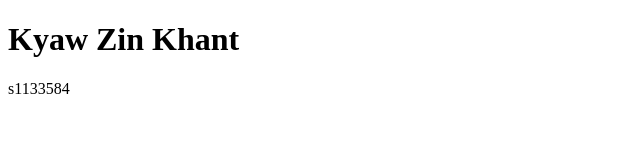
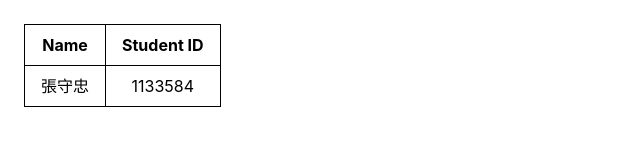
Before and after one commit to kryy0O/Ryan67.github.io, a plain HTML site: page index.html in a window 1280 px wide. Shown: the whole page, without its empty margins (0-640 px from the left). Drawn offline with nearby package versions, Linux system fonts and the light colour scheme.

Commit message:
Update index.html

```diff
--- a/index.html
+++ b/index.html
@@ -1,12 +1,45 @@
 <!DOCTYPE html>
-<html lang="en">
+<html lang="zh-TW">
 <head>
-   <meta charset="UTF-8">
-   <meta name="viewport" content="width=device-width, initial-scale=1.0">
-   <title>My First Webpage</title>
+    <meta charset="UTF-8">
+    <meta name="viewport" content="width=device-width, initial-scale=1.0">
+    <title>Student Information</title>
+    <!-- Tailwind CSS for modern styling and layout -->
+    <script src="https://cdn.tailwindcss.com"></script>
+    <style>
+        body {
+            font-family: 'Inter', sans-serif;
+        }
+        /* Custom styling to match the crisp borders of the requested example */
+        table, th, td {
+            border: 1px solid black;
+            border-collapse: collapse;
+        }
+        th, td {
+            padding: 8px 16px;
+            text-align: center;
+        }
+    </style>
 </head>
-<body>
-   <h1>Kyaw Zin Khant</h1>
-   <p>s1133584</p>
+<body class="bg-white min-h-screen p-6">
+
+    <!-- Container matching the top-left alignment from the reference image -->
+    <div class="inline-block">
+        <table>
+            <thead>
+                <tr>
+                    <th class="font-bold">Name</th>
+                    <th class="font-bold">Student ID</th>
+                </tr>
+            </thead>
+            <tbody>
+                <tr>
+                    <td>張守忠</td>
+                    <td>1133584</td>
+                </tr>
+            </tbody>
+        </table>
+    </div>
+
 </body>
 </html>
```
